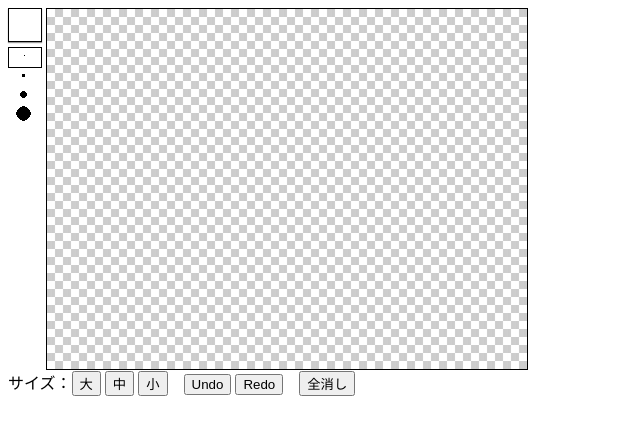
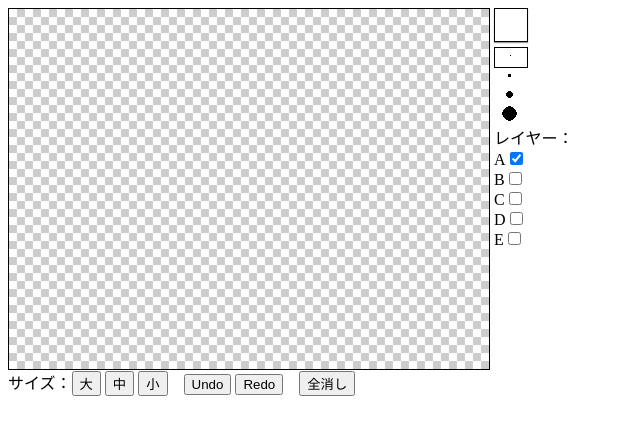
Before and after one commit to atata0319/pc1, a plain HTML site: page src/index.html in a window 1280 px wide. Shown: the whole page, without its empty margins (0-640 px from the left). Drawn offline with Linux system fonts and the light colour scheme.

Commit message:
レイヤー化は続く。

```diff
--- a/src/index.html
+++ b/src/index.html
@@ -311,23 +311,31 @@ function loadStorage(key) {
 
 <body>
   <div id="pc">
-    <div style="position: relative; display: inline-block;">
-      <div id="pcpal">
-        <span id="ebcp" class="eight-bit-color-picker"></span>
-      </div>
-      <div>
-        <div id="lineWidth1" style="border: solid 1px black;"><img src="1.png" /></div>
-        <div id="lineWidth3" style=""><img src="3.png" /></div>
-        <div id="lineWidth7" style=""><img src="7.png" /></div>
-        <div id="lineWidth15" style=""><img src="15.png" /></div>
-      </div>
-    </div>
     <div id="pccanvas" style="position: relative; width: 480px; height: 360px; display: inline-block; vertical-align: top; border: solid 1px black; background-image: url('bg.png');">
       <canvas id="layer1" width="480" height="360" style="position: absolute; left: 0px; top: 0px; background-color: transparent;"></canvas>
       <canvas id="layer2" width="480" height="360" style="position: absolute; left: 0px; top: 0px; background-color: transparent;"></canvas>
       <canvas id="layer3" width="480" height="360" style="position: absolute; left: 0px; top: 0px; background-color: transparent;"></canvas>
       <canvas id="layer4" width="480" height="360" style="position: absolute; left: 0px; top: 0px; background-color: transparent;"></canvas>
       <canvas id="layer5" width="480" height="360" style="position: absolute; left: 0px; top: 0px; background-color: transparent;"></canvas>
+    </div>
+    <div style="position: relative; display: inline-block;">
+      <div id="pcpal">
+        <span id="ebcp" class="eight-bit-color-picker"></span>
+      </div>
+      <div style="width: 34px;">
+        <div id="lineWidth1" style="border: solid 1px black;"><img src="1.png" /></div>
+        <div id="lineWidth3" style=""><img src="3.png" /></div>
+        <div id="lineWidth7" style=""><img src="7.png" /></div>
+        <div id="lineWidth15" style=""><img src="15.png" /></div>
+      </div>
+      <div>
+        レイヤー：
+        <div>A<input type="checkbox" checked="checked" /></div>
+        <div>B<input type="checkbox" /></div>
+        <div>C<input type="checkbox" /></div>
+        <div>D<input type="checkbox" /></div>
+        <div>E<input type="checkbox" /></div>
+      </div>
     </div>
   </div>
   <div>
```
